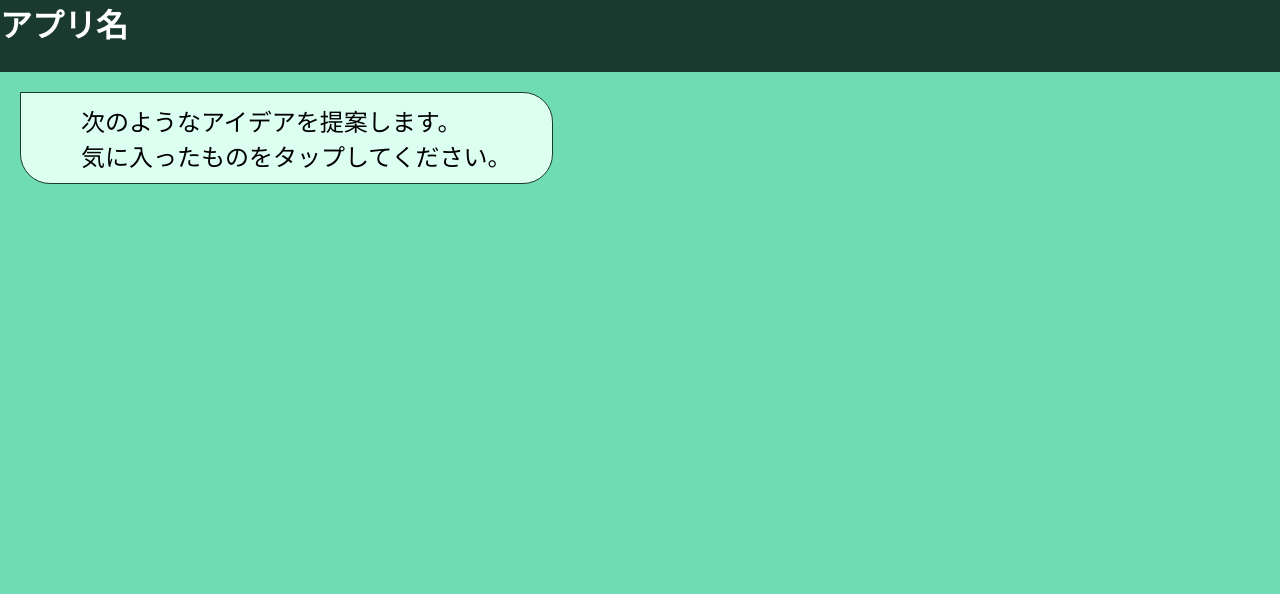
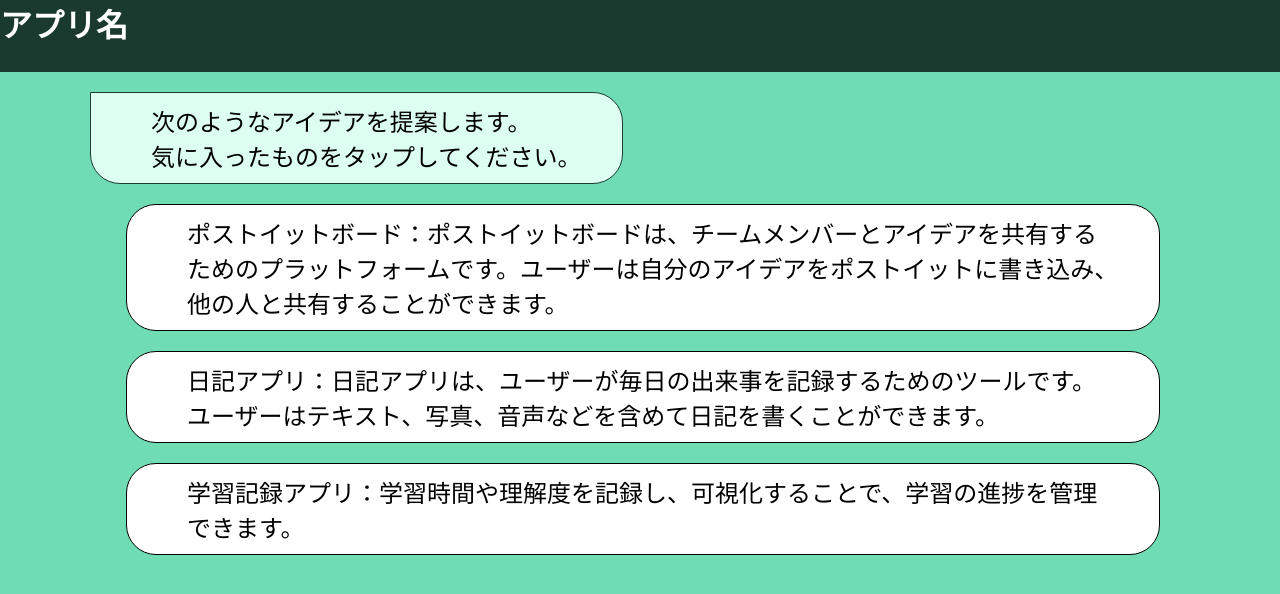
Before and after one commit to Tanaka-No-1/gymlabo-front, a Next.js app: page /result in a window 1280 px wide. Shown: the top 594 px of the page. Built offline with nearby package versions, Linux system fonts and the light colour scheme.

Commit message:
[add] resultページのUI

```diff
--- a/src/styles/globals.css
+++ b/src/styles/globals.css
@@ -20,7 +20,7 @@ a {
     color-scheme: dark;
   }
   body {
-    color: white;
-    background: black;
+    color: black;
+    background: white;
   }
 }
--- a/src/views/components/pages/result/index.tsx
+++ b/src/views/components/pages/result/index.tsx
@@ -1,14 +1,38 @@
+import { useEffect, useState } from 'react'
 import CommentBubble from '../../ui/commentBubble'
+import CommentChatBubble from '../../ui/commentChatBubble'
+import { Container, ResultListContainer, ResultListWrapper } from './style'
 
 const resultMessage = [
   '次のようなアイデアを提案します。',
   '気に入ったものをタップしてください。',
 ]
 
+type Props = {
+  idea: string[]
+  resultChatMessage: string[]
+}
+
 const ResultPage = () => {
+  const [resultChatMessage, setResultChatMessage] = useState<string[]>([])
+  useEffect(() => {
+    setResultChatMessage([
+      'ポストイットボード：ポストイットボードは、チームメンバーとアイデアを共有するためのプラットフォームです。ユーザーは自分のアイデアをポストイットに書き込み、他の人と共有することができます。',
+      '日記アプリ：日記アプリは、ユーザーが毎日の出来事を記録するためのツールです。ユーザーはテキスト、写真、音声などを含めて日記を書くことができます。',
+      '学習記録アプリ：学習時間や理解度を記録し、可視化することで、学習の進捗を管理できます。',
+    ])
+  }, [])
+
   return (
-    <div>
+    <div css={Container}>
       <CommentBubble text={resultMessage} />
+      <div css={ResultListContainer}>
+        <div css={ResultListWrapper}>
+          {resultChatMessage.map((p, index) => (
+            <CommentChatBubble key={index} text={p} />
+          ))}
+        </div>
+      </div>
     </div>
   )
 }
--- /dev/null
+++ b/src/views/components/pages/result/style.ts
@@ -0,0 +1,19 @@
+import { css } from '@emotion/react'
+import { Palette } from '~/styles/palette'
+
+export const Container = css`
+  max-width: 1100px;
+  margin: 0 auto;
+  height: 100%;
+`
+
+export const ResultListContainer = css`
+  flex-flow: column nowrap;
+  -webkit-box-pack: start;
+  height: 70%;
+`
+export const ResultListWrapper = css`
+  height: 100%;
+  overflow-y: scroll;
+  padding: 0 30px 0 36px;
+`
--- /dev/null
+++ b/src/views/components/ui/commentChatBubble/index.tsx
@@ -0,0 +1,25 @@
+import { Bubble, CommentText } from './style'
+
+type Props = {
+  text: string | string[]
+}
+
+const CommentChatBubble = ({ text }: Props) => {
+  return (
+    <div css={Bubble}>
+      {typeof text === 'string' ? (
+        <p css={CommentText}>{text}</p>
+      ) : (
+        text.map((p) => {
+          return (
+            <p css={CommentText} key={p}>
+              {p}
+            </p>
+          )
+        })
+      )}
+    </div>
+  )
+}
+
+export default CommentChatBubble
--- /dev/null
+++ b/src/views/components/ui/commentChatBubble/style.ts
@@ -0,0 +1,16 @@
+import { css } from '@emotion/react'
+import { Palette } from '~/styles/palette'
+
+export const Bubble = css`
+  padding: 10px 40px 10px 60px;
+  width: fit-content;
+  background-color: ${Palette.WHITE};
+  border: 1px solid ${Palette.BLACK};
+  border-radius: 30px;
+  margin-bottom: 20px;
+`
+
+export const CommentText = css`
+  font-size: 24px;
+  margin: 0;
+`
```
